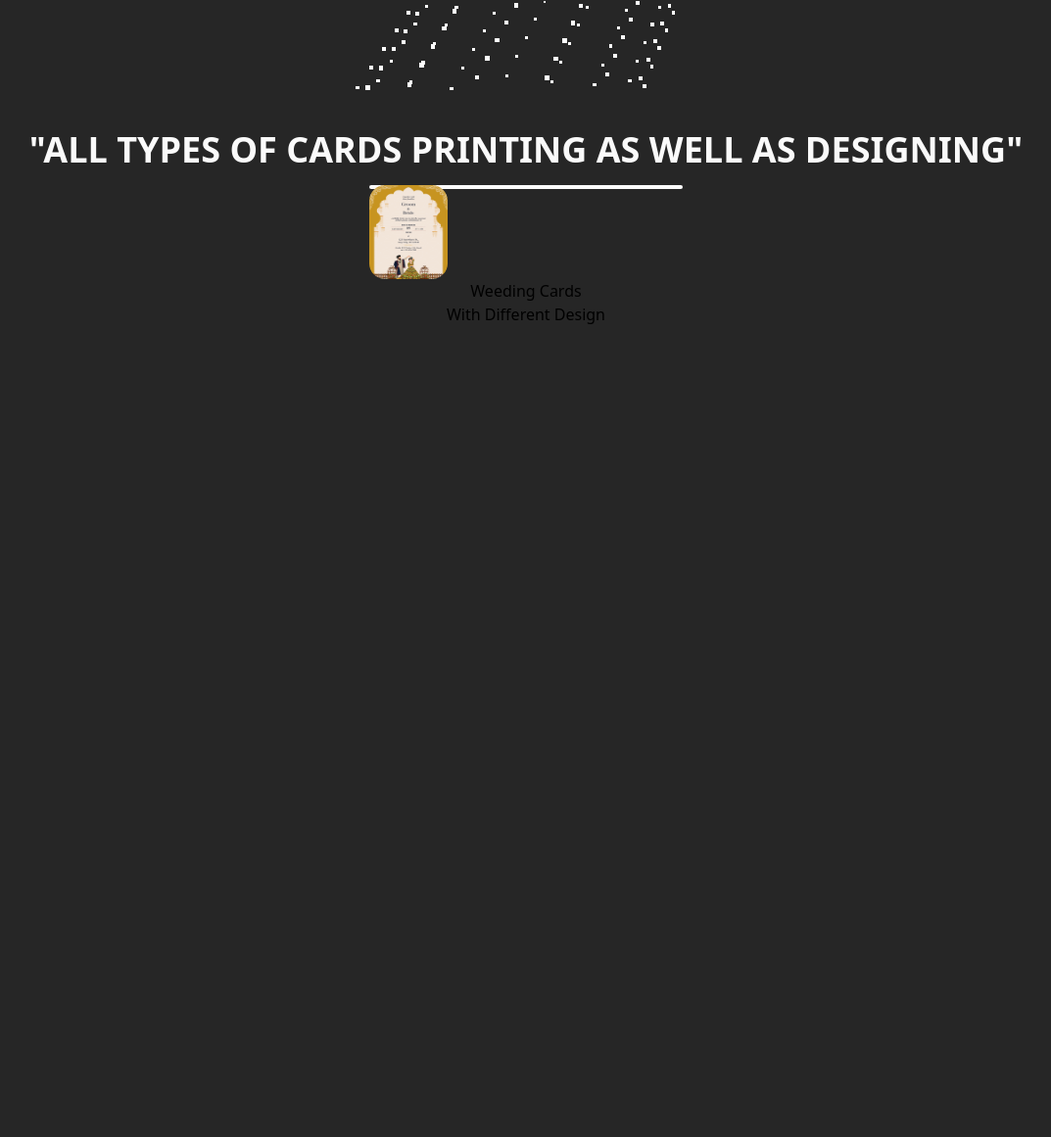
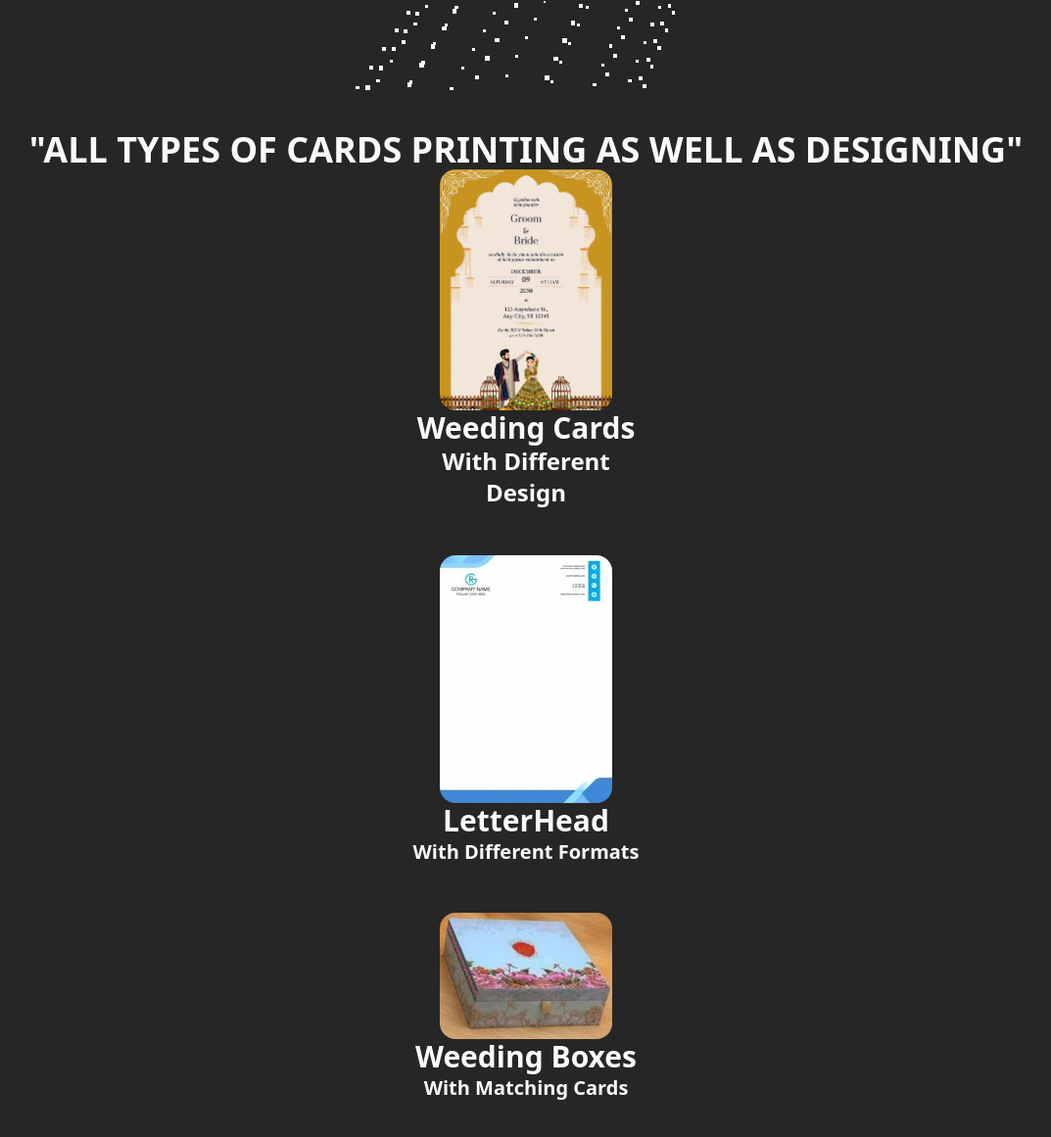
Before and after one commit to somil4632/RK-Arts-Website, a website with bundled scripts: page dist/index.html in a window 1280 px wide. Shown: the part 787-1948 px from the top of the page at 98% size, without its empty margins (103-1176 px from the left). Before the commit the page ends 1120 px from the top, so only its background shows below. Built offline with nearby package versions, Linux system fonts and the light colour scheme; animation ran at ten frames a second.

Commit message:
added letterhead and weeding boxes

```diff
--- a/dist/index.html
+++ b/dist/index.html
@@ -34,20 +34,33 @@
        <canvas id="logo"></canvas>
    </header>
 
-    <div class=" h-auto wi-100 flex flex-wrap flex-col items-center text-center p-10">
+    <div class=" h-auto w-full flex flex-wrap flex-col items-center text-center p-10">
       <div class="w-full h-auto flex flex-wrap flex-col items-center">
          <div class=" w-full flex flex-wrap justify-evenly"></div>
-       <p class=" text-neutral-50 font-bold text-2xl md:text-3xl lg:text-4xl leading-relaxed">
-         "ALL TYPES OF CARDS PRINTING AS WELL AS DESIGNING"</p>
-         <div class="w-80 h-1 border-b-4 border-neutral-50 mt-2 rounded-2xl md:mt-4 mb-12">
-            <div>
-               <img src="/assets/card.png" alt="" class="rounded-2xl w-20 h-24">
-               <p>Weeding Cards</p>
-               <p>With Different Design</p>
+            <p class=" text-neutral-50 font-bold text-2xl md:text-3xl lg:text-4xl leading-relaxed">
+             "ALL TYPES OF CARDS PRINTING AS WELL AS DESIGNING"</p>
+
+
+            <div class=" w-64 flex flex-col items-center mb-12">
+               <img src="/assets/card.png" alt="" class="rounded-2xl w-44 h-44">
+               <p class=" text-3xl font-bold text-neutral-50">Weeding Cards</p>
+               <p class=" text-2xl font-bold text-neutral-50">With Different Design</p>
             </div>
+
+               <div class=" w-64 flex flex-col items-center mb-12">
+                  <img src="/assets/letterhead.jpg" alt="" class="rounded-2xl w-44 h-44">
+                  <p class=" text-3xl font-bold text-neutral-50">LetterHead</p>
+                  <p  class=" text-xl font-bold text-neutral-50">With Different Formats</p>
+               </div>
+
+                   <div class=" w-64 flex flex-col items-center mb-12">
+                     <img src="/assets/weeding box.jpg " alt="" class=" rounded-2xl w-44 h-44">
+                     <p class=" text-3xl font-bold text-neutral-50">Weeding Boxes</p>
+                     <p class=" text-xl font-bold text-neutral-50">With Matching Cards</p>
+                   </div>
+
          </div>
 
-      </div>
     </div>
 </body>
 </html>
```
Also changed, not shown: assets/letterhead.jpg (added), assets/weeding box.jpg (added).
